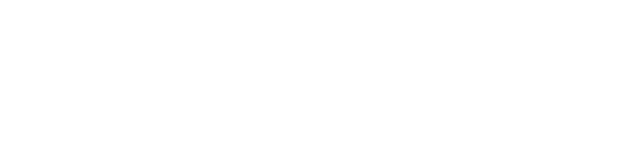
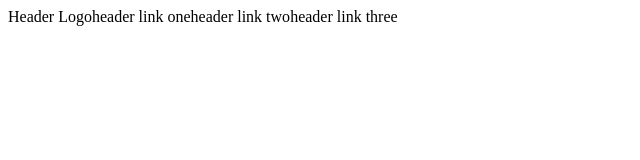
Before and after one commit to jairxortega/landing-page, a plain HTML site: page index.html in a window 1280 px wide. Shown: the whole page, without its empty margins (0-640 px from the left). Drawn offline with Linux system fonts and the light colour scheme.

Commit message:
added flex box

```diff
--- a/index.html
+++ b/index.html
@@ -5,8 +5,14 @@
     <meta http-equiv="X-UA-Compatible" content="IE=edge">
     <meta name="viewport" content="width=device-width, initial-scale=1.0">
     <title>landing-page</title>
+    <link rel="stylesheet" href="stylesheet.css">
 </head>
 <body>
-
+    <nav class="container">
+        <div>Header Logo</div>
+        <div>header link one</div>
+        <div>header link two</div>
+        <div>header link three</div>
+    </nav>
 </body>
 </html>
--- /dev/null
+++ b/stylesheet.css
@@ -0,0 +1,3 @@
+.container {
+    display: flex;
+}
```
